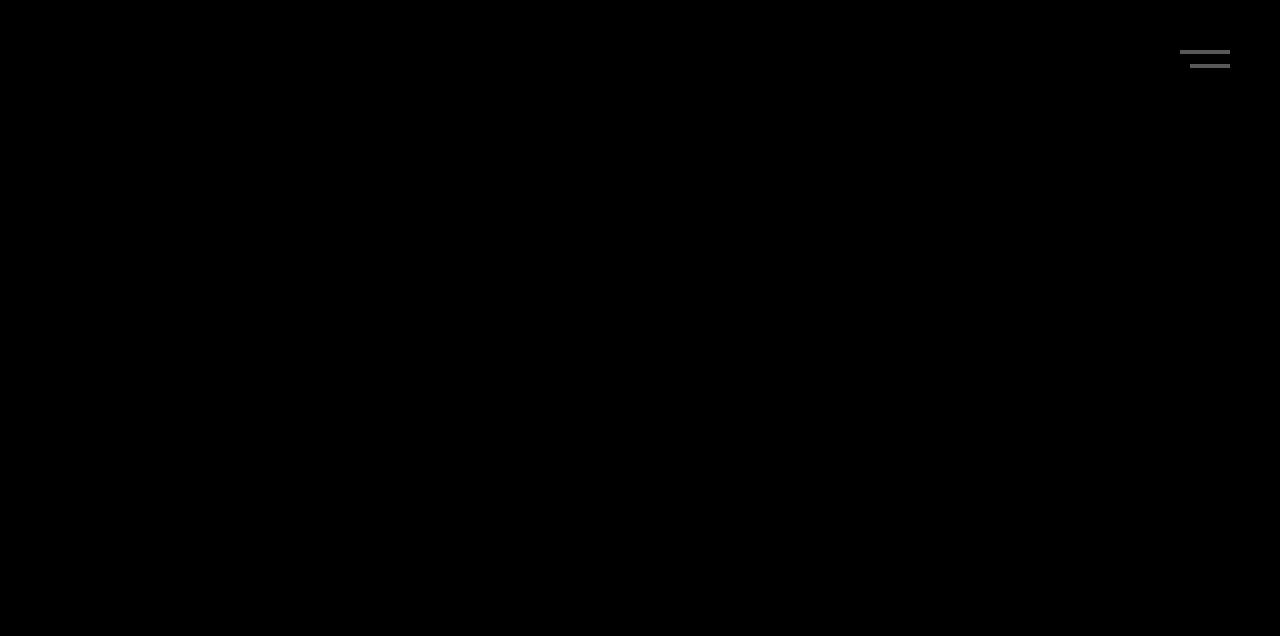
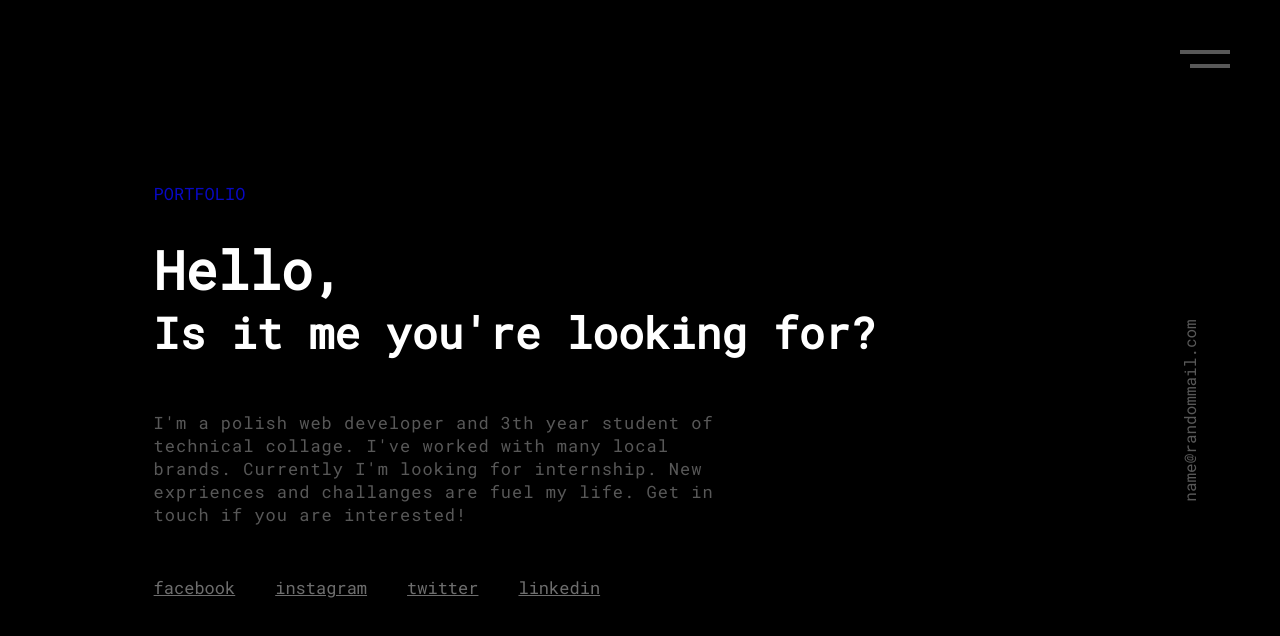
Before and after one commit to Haans001/jan-rapacz-website, a Gatsby site: page / in a window 1280 px wide. Built offline with nearby package versions, Linux system fonts and the light colour scheme; Gatsby itself is replaced by a stand-in of ours.

Commit message:
finishing home page layout

```diff
--- a/src/assets/css/theme.js
+++ b/src/assets/css/theme.js
@@ -3,14 +3,15 @@ export default {
     black: '#000000',
     grey: '#585858',
     darkGrey: '#030303',
+    lightGrey: '#6e6e6e',
     blue: '#0808C4',
     white: '#ffffff',
   },
   fontSize: {
     s: '1.2rem',
     m: '1.7rem',
-    l: '3.3rem',
-    xl: '4.3rem',
+    l: '4.3rem',
+    xl: '5.3rem',
   },
   zIndex: {
     levelMinus: '-1000',
@@ -29,4 +30,9 @@ export default {
     tablet: 768,
     phone: 576,
   },
+  fontWeight: {
+    light: 300,
+    regular: 400,
+    bold: 700,
+  },
 };
--- a/src/components/Navigation/Navigation.js
+++ b/src/components/Navigation/Navigation.js
@@ -26,7 +26,7 @@ const links = ['about', 'work', 'contact'];
 export default function Navigation({ pathname, handleToggle }) {
   return (
     <StyledList>
-      <StyledLink onClick={handleToggle} active={pathname === '/'}>
+      <StyledLink onClick={handleToggle} active={pathname === '/'} to="/">
         home
       </StyledLink>
       {links.map(link => (
--- a/src/pages/index.js
+++ b/src/pages/index.js
@@ -1,15 +1,94 @@
 import React from 'react';
 import MainTemplate from 'templates/MainTemplate';
 import styled from 'styled-components';
+import StyledSectionTitle, {
+  StyledHeader,
+  StyledParagraph,
+} from 'utils/typography';
 
 const StyledWrapper = styled.div`
   width: 100%;
-  height: 100vh;
-  background: ${({ theme }) => theme.colors.white};
+  min-height: 100vh;
+  padding: 12%;
 `;
 
+const StyledSpan = styled.span`
+  font-size: ${({ theme }) => theme.fontSize.xl};
+`;
+
+const StyledMediaLink = styled.a`
+  color: ${({ theme }) => theme.colors.lightGrey};
+  font-size: ${({ theme }) => theme.fontSize.m};
+
+  &:hover {
+    text-decoration: none;
+  }
+`;
+const StyledMediaList = styled.ul`
+  display: flex;
+  flex-wrap: wrap;
+  list-style-type: none;
+  padding: 0;
+  margin-top: 5rem;
+
+  li {
+    margin-right: 4rem;
+  }
+`;
+const StyledMail = styled.span`
+  position: absolute;
+  transform: rotate(-90deg);
+  cursor: pointer;
+  right: 0;
+  top: 50%;
+  color: ${({ theme }) => theme.colors.grey};
+`;
+
+const socials = [
+  {
+    name: 'facebook',
+    url: 'https://www.facebook.com/jan.rapacz.3',
+  },
+  {
+    name: 'instagram',
+    url: 'https://www.instagram.com/rape_cz/',
+  },
+  {
+    name: 'twitter',
+    url: 'https://twitter.com/?lang=pl',
+  },
+  {
+    name: 'linkedin',
+    url: 'https://pl.linkedin.com/',
+  },
+];
+
 const IndexPage = props => {
-  return <MainTemplate {...props}></MainTemplate>;
+  return (
+    <MainTemplate {...props}>
+      <StyledWrapper>
+        <StyledSectionTitle>Portfolio</StyledSectionTitle>
+        <StyledHeader>
+          <StyledSpan>Hello,</StyledSpan>
+          <br /> Is it me you're looking for?
+        </StyledHeader>
+        <StyledParagraph>
+          I'm a polish web developer and 3th year student of technical collage.
+          I've worked with many local brands. Currently I'm looking for
+          internship. New expriences and challanges are fuel my life. Get in
+          touch if you are interested!
+        </StyledParagraph>
+        <StyledMediaList>
+          {socials.map(({ name, url }) => (
+            <li key={name}>
+              <StyledMediaLink href={url}>{name}</StyledMediaLink>
+            </li>
+          ))}
+        </StyledMediaList>
+        <StyledMail>name@randommail.com</StyledMail>
+      </StyledWrapper>
+    </MainTemplate>
+  );
 };
 
 export default IndexPage;
--- a/src/templates/MainTemplate.js
+++ b/src/templates/MainTemplate.js
@@ -9,15 +9,14 @@ import styled, { ThemeProvider } from 'styled-components';
 
 const Perspective = styled.div`
   perspective: 1500px;
-  position: fixed;
+  position: absolute;
   width: 100%;
-  z-index: ${({ active, theme }) => (active ? theme.zIndex.levelMinus : null)};
 `;
 
 const StyledWrapper = styled.div`
   background: ${({ theme }) => theme.colors.black};
   width: 100%;
-  height: 100vh; /* change later */
+  min-height: 100vh;
   color: white; /* change later */
   position: relative;
   outline: 2px solid white;
@@ -41,9 +40,9 @@ export default function MainTemplate({ children, uri }) {
             <Navigation pathname={uri} handleToggle={handleToggle} />
             <StyledWrapper active={toggled}>
               <Hamburger handleToggle={handleToggle} />
+              {children}
             </StyledWrapper>
           </Perspective>
-          {children}
         </>
       </ThemeProvider>
     </>
--- /dev/null
+++ b/src/utils/typography.js
@@ -0,0 +1,22 @@
+import styled from 'styled-components';
+
+export default styled.h5`
+  font-size: ${({ theme }) => theme.fontSize.m};
+  color: ${({ theme }) => theme.colors.blue};
+  font-weight: ${({ theme }) => theme.fontWeight.regular};
+  text-transform: uppercase;
+`;
+
+export const StyledHeader = styled.h1`
+  font-size: ${({ theme }) => theme.fontSize.l};
+  color: ${({ theme }) => theme.colors.white};
+  font-weight: 700;
+`;
+
+export const StyledParagraph = styled.p`
+  font-size: ${({ theme }) => theme.fontSize.m};
+  color: ${({ theme }) => theme.colors.grey};
+  max-width: 60%;
+  letter-spacing: 1px;
+  margin-top: 5rem;
+`;
```
Also changed, not shown: 1 other file.
